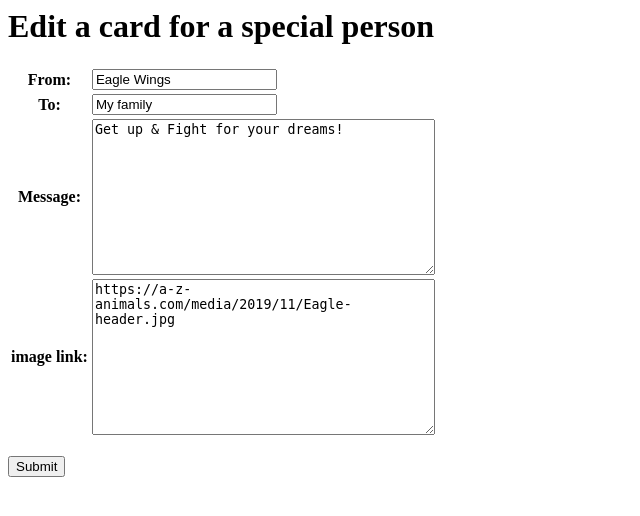
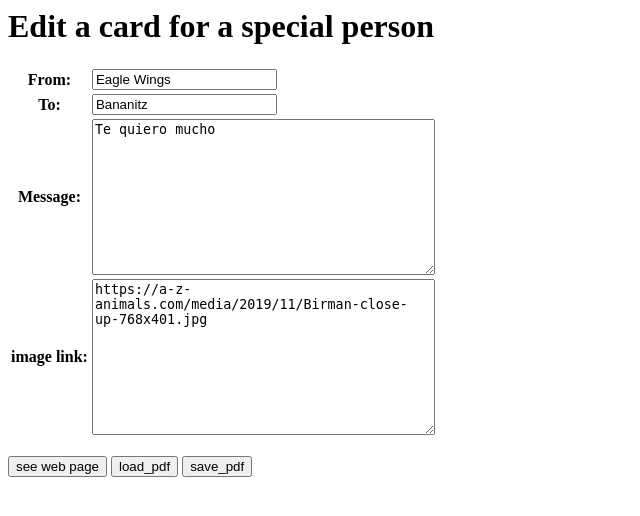
Before and after one commit to canislatranscoxus/dj_prj, a Django app: page / in a window 1280 px wide. Shown: the top 516 px of the page, without its empty margins (0-640 px from the left). Run offline with Django 4.2, Linux system fonts and the light colour scheme.

Commit message:
load_pdf

```diff
--- a/prj_pdf/app_card/forms.py
+++ b/prj_pdf/app_card/forms.py
@@ -7,14 +7,14 @@ from django.forms.widgets       import DateInput
 
 class CardForm( forms.Form ):
 
-    _from    = forms.CharField( label = 'From', initial= 'Eagle Wings'  )
-    _to      = forms.CharField( label = 'To'  , initial = 'My family'    )
-    _message = forms.CharField( widget=forms.Textarea, label = 'Message', initial= 'Get up & Fight for your dreams!' )
+    from_name    = forms.CharField( label = 'From', initial= 'Eagle Wings'  )
+    to_name      = forms.CharField( label = 'To'  , initial = 'Bananitz'    )
+    message = forms.CharField( widget=forms.Textarea, label = 'Message', initial= 'Te quiero mucho' )
 
-    _img_url = forms.CharField(
+    img_url = forms.CharField(
         widget=forms.Textarea,
         label = 'image link',
-        initial= 'https://a-z-animals.com/media/2019/11/Eagle-header.jpg' )
+        initial= 'https://a-z-animals.com/media/2019/11/Birman-close-up-768x401.jpg' )
 
     def clean(self):
         user_cleaned_data = super().clean()
--- a/prj_pdf/app_card/templates/edit.html
+++ b/prj_pdf/app_card/templates/edit.html
@@ -13,7 +13,9 @@
         {% csrf_token %}
     </table>
     <br/>
-    <input type="submit" name="" value="Submit">
+    <input type="submit" id="btn_web"      name="btn_web"      value="see web page">
+    <input type="submit" id="btn_load_pdf" name="btn_load_pdf" value="load_pdf">
+    <input type="submit" id="btn_save_pdf" name="btn_save_pdf" value="save_pdf">
 </form>
 
 </body>
--- a/prj_pdf/app_card/urls.py
+++ b/prj_pdf/app_card/urls.py
@@ -5,9 +5,15 @@ from .                          import views
 app_name = 'app_card'
 
 urlpatterns = [
-    path( ''        , views.EditView.as_view(), name = 'home'    ),
-    path( 'edit/'   , views.EditView.as_view(), name = 'edit'    ),
-    path( 'preview/', views.EditView.as_view(), name = 'preview' ),
-    path( 'pdf/'    , views.EditView.as_view(), name = 'pdf'     ),
+    path( ''        , views.EditView.as_view()   , name = 'home'       ),
+
+    # here you enter data to create a greeting card
+    path( 'edit/'   , views.EditView.as_view()   , name = 'edit'       ),
+
+    # here you see an html of your greeting card
+    path( 'preview/', views.PreviewView.as_view(), name = 'preview'    ),
+
+    # here we create and load a pdf to the browser
+    path( 'load_pdf/', views.LoadPdfView.as_view(),  name = 'load_pdf' ),
 
 ]
--- a/prj_pdf/app_card/views.py
+++ b/prj_pdf/app_card/views.py
@@ -1,10 +1,16 @@
-from django.shortcuts import render
+import weasyprint
 
-from django.shortcuts           import redirect, get_object_or_404
-from django.urls                import reverse
-from django.views               import View
+from datetime               import datetime
+from os                     import path
+from django.conf            import settings
+from django.http            import HttpResponse
+from django.shortcuts       import render
+from django.shortcuts       import redirect
+from django.template.loader import render_to_string
+from django.urls            import reverse
+from django.views           import View
 
-from .forms                     import CardForm
+from .forms             import CardForm
 
 
 # Create your views here.
@@ -30,16 +36,105 @@ class EditView( View ):
             print( 'EditView.get(), ... {}'.format( e ) )
             raise
 
-
     def post(self, request ):
 
         print( '... begin' )
         form = self.form_class(request.POST)
 
         if form.is_valid():
-            request.session[ '_from'    ] = form.cleaned_data[ '_from'    ]
-            request.session[ '_to'      ] = form.cleaned_data[ '_to'      ]
-            request.session[ '_message' ] = form.cleaned_data[ '_message' ]
-            request.session[ '_img_url' ] = form.cleaned_data[ '_img_url' ]
+            request.session[ 'from_name' ] = form.cleaned_data[ 'from_name' ]
+            request.session[ 'to_name'   ] = form.cleaned_data[ 'to_name'   ]
+            request.session[ 'message'   ] = form.cleaned_data[ 'message'   ]
+            request.session[ 'img_url'   ] = form.cleaned_data[ 'img_url'   ]
 
-            return redirect( reverse( self.success_url ) )
+            url = self.success_url
+            if 'btn_load_pdf' in request.POST:
+                url = 'app_card:load_pdf'
+            elif 'btn_save_pdf' in request.POST:
+                url = 'app_card:save_pdf'
+
+            return redirect( reverse( url ) )
+
+class PreviewView( View ):
+    context_object_name = 'preview'
+    #success_url         = 'app_card:preview'
+    template_name       = 'pdf.html'
+
+    def get(self, request, *args, **kwargs):
+        try:
+            my_dic = {
+                'from_name' : self.request.session[ 'from_name' ],
+                'to_name'   : self.request.session[ 'to_name'   ],
+                'message'   : self.request.session[ 'message'   ],
+                'img_url'   : self.request.session[ 'img_url'   ],
+            }
+
+            return render( request, self.template_name, my_dic )
+
+        except Exception as e:
+            print( 'PreviewView.get(), ... {}'.format( e ) )
+            raise
+
+# Create the Pdf
+class LoadPdfView( View ):
+    context_object_name = 'preview'
+    #success_url         = 'app_card:preview'
+    template_name       = 'pdf.html'
+
+    # ~/git/dj_prj/prj_pdf/my_pdf
+    tar_dir = '/home/art/git/dj_prj/prj_pdf/my_pdf/'
+
+
+    def get(self, request, *args, **kwargs):
+        try:
+            dt        = datetime.now()
+            # you can pass a dictionary with data, like in the example below.
+
+            my_dic = {
+                'from_name' : self.request.session[ 'from_name' ],
+                'to_name'   : self.request.session[ 'to_name'   ],
+                'message'   : self.request.session[ 'message'   ],
+                'img_url'   : self.request.session[ 'img_url'   ],
+            }
+
+            html                            = render_to_string('pdf.html', my_dic )
+
+            response                        = HttpResponse(content_type='application/pdf')
+            #response['Content-Disposition'] = f'filename=order_{order.id}.pdf'
+            response['Content-Disposition'] =  'filename={}.pdf'.format( dt.isoformat( timespec= 'seconds' ) )
+
+
+            ##css_path = os.path.join(settings.STATIC_ROOT, 'css/pdf.css')
+            css_path = path.join( settings.STATICFILES_DIRS[0]  , 'css/pdf.css' )
+
+            weasyprint.HTML     ( string=html, base_url=request.build_absolute_uri()
+                    ).write_pdf(response, stylesheets=[ weasyprint.CSS( css_path )])
+
+            return response
+
+            #return render( request, self.template_name )
+
+        except Exception as e:
+            print( 'PreviewView.get(), ... {}'.format( e ) )
+            raise
+
+
+
+
+
+
+
+'''
+    def save_file( self, obj ):
+        try:
+            dt        = datetime.now()
+            s         = dt.isoformat( timespec= 'seconds' ) + '.pdf'
+            file_name = path.join( self.tar_dir, s )
+            print( file_name )
+
+
+        except Exception as e:
+            print(  )
+
+
+'''
--- a/prj_pdf/prj_pdf/settings.py
+++ b/prj_pdf/prj_pdf/settings.py
@@ -126,3 +126,4 @@ STATIC_URL = 'static/'
 # https://docs.djangoproject.com/en/4.0/ref/settings/#default-auto-field
 
 DEFAULT_AUTO_FIELD = 'django.db.models.BigAutoField'
+STATICFILES_DIRS = [ os.path.join( BASE_DIR, 'static' ) ]
--- a/prj_pdf/prj_pdf/urls.py
+++ b/prj_pdf/prj_pdf/urls.py
@@ -20,7 +20,7 @@ from django.conf.urls   import include
 urlpatterns = [
     path('admin/'   , admin.site.urls),
     path( ''        , include( 'app_card.urls', namespace='app_card' ) ),
-    path( 'app_card', include( 'app_card.urls', namespace='app_card' ) ),
+    #path( 'app_card', include( 'app_card.urls', namespace='app_card' ) ),
 ]
 
 
```
Also changed, not shown: prj_pdf/app_card/templates/pdf.html (+4 -6 lines), prj_pdf/db.sqlite3, prj_pdf/readme.md, prj_pdf/static/css/pdf.css (added).
